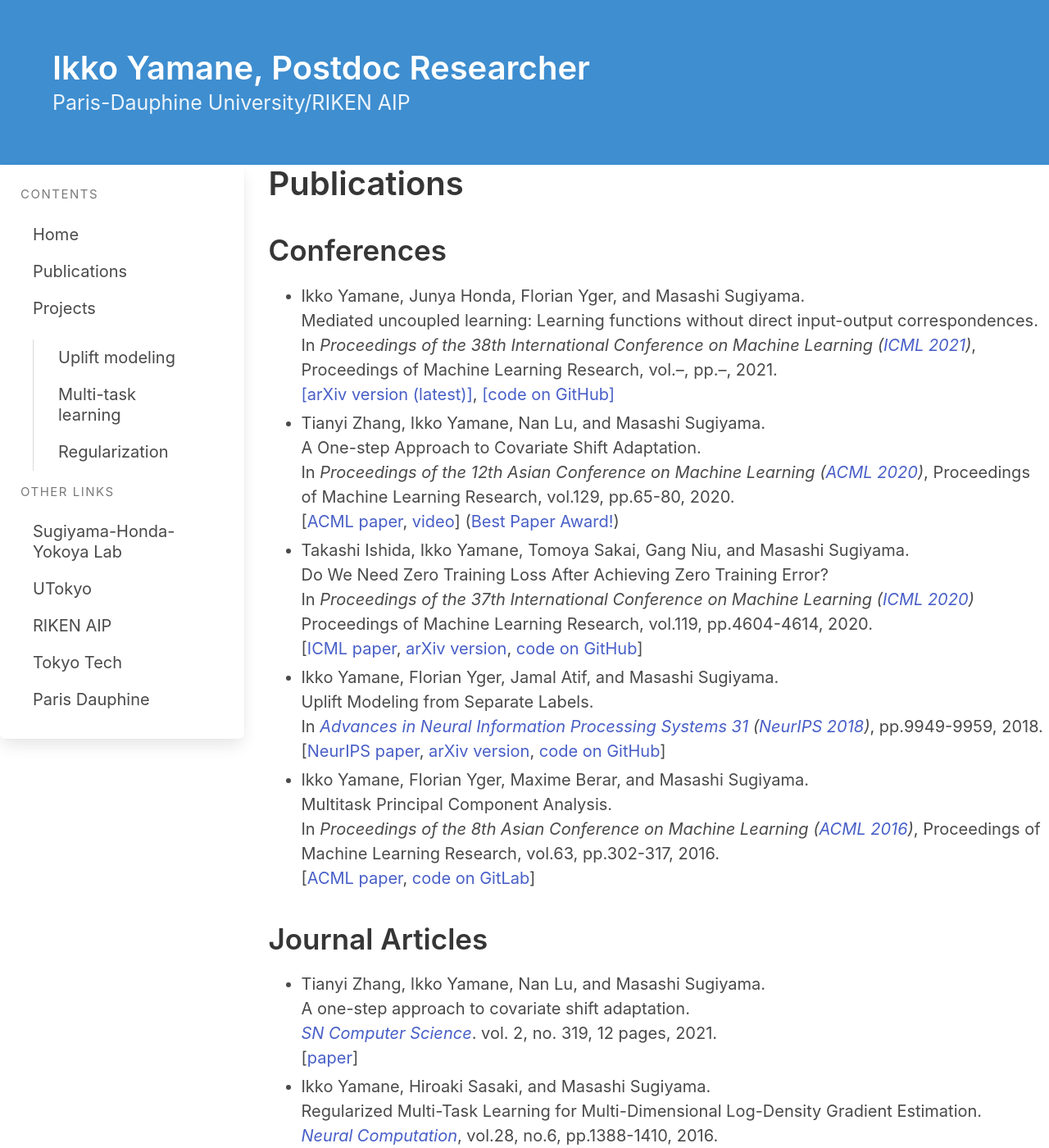
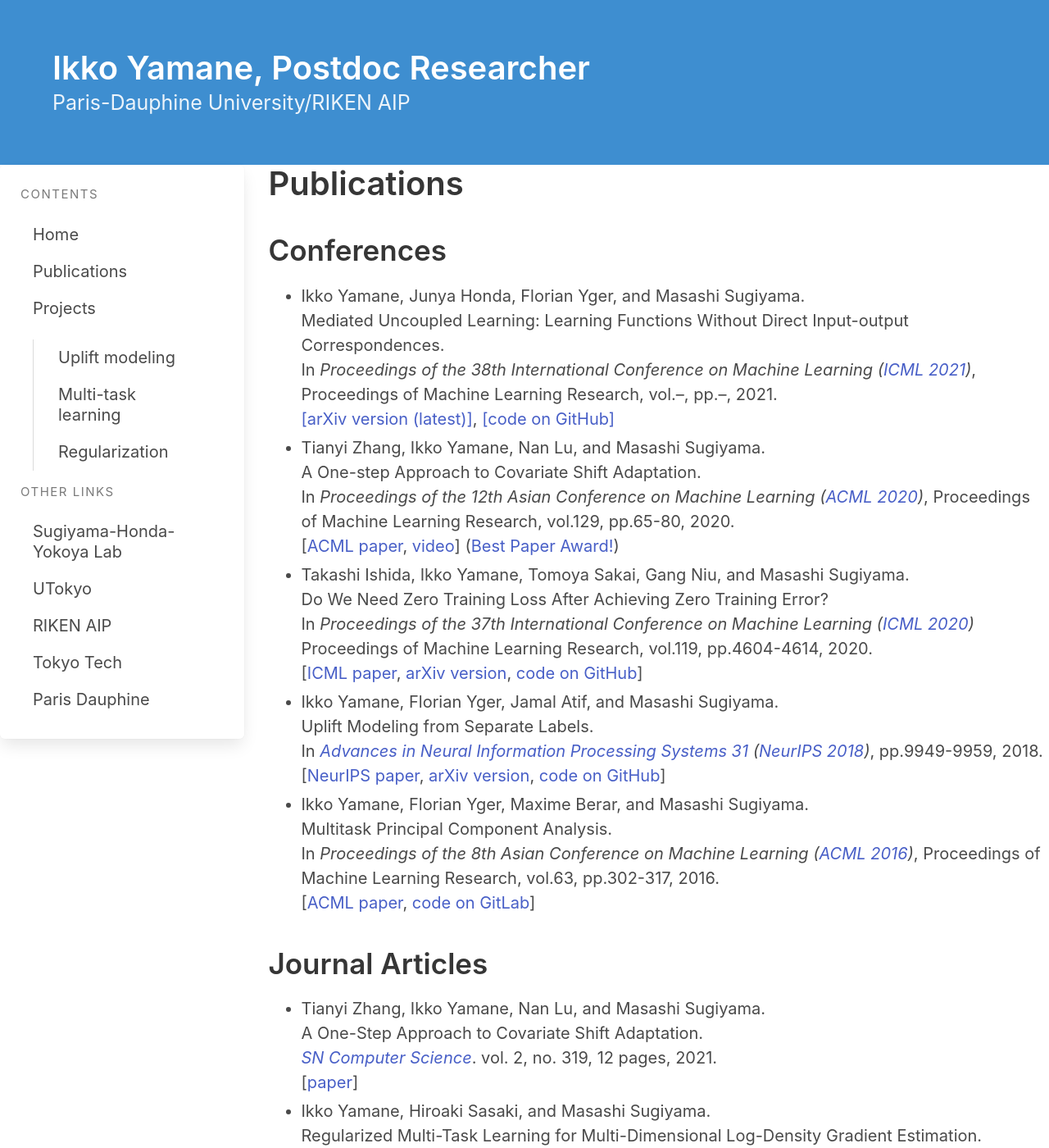
Before and after one commit to i-yamane/i-yamane.github.io, a Jekyll site: the page built from publications.md, in a window 1280 px wide and 1400 px high. Shown: the whole window at 82% size. Built offline with Jekyll 4.4.1, drawn with Linux system fonts in a browser that asks for light colours; nearby versions of some CDN libraries.

```diff
--- a/publications.md
+++ b/publications.md
@@ -12,7 +12,7 @@ subtitle: Paris-Dauphine University/RIKEN AIP
 
 ## Conferences
 - Ikko Yamane, Junya Honda, Florian Yger, and Masashi Sugiyama.<br />
-Mediated uncoupled learning: Learning functions without direct input-output correspondences.<br />
+Mediated Uncoupled Learning: Learning Functions Without Direct Input-output Correspondences.<br />
 In _Proceedings of the 38th International Conference on Machine Learning ([ICML 2021](https://icml.cc/Conferences/2021))_,
 Proceedings of Machine Learning Research, vol.--, pp.--, 2021.<br />
 [[arXiv version (latest)]](https://arxiv.org/abs/2107.08135),
@@ -50,7 +50,7 @@ Proceedings of Machine Learning Research, vol.63, pp.302-317, 2016.<br />
 
 ## Journal Articles
 - Tianyi Zhang, Ikko Yamane, Nan Lu, and Masashi Sugiyama.<br />
-A one-step approach to covariate shift adaptation.<br />
+A One-Step Approach to Covariate Shift Adaptation.<br />
 [_SN Computer Science_](https://www.springer.com/journal/42979). vol. 2, no. 319, 12 pages, 2021.<br />
 [[paper](https://link.springer.com/article/10.1007/s42979-021-00678-6#additional-information)]
 
```
